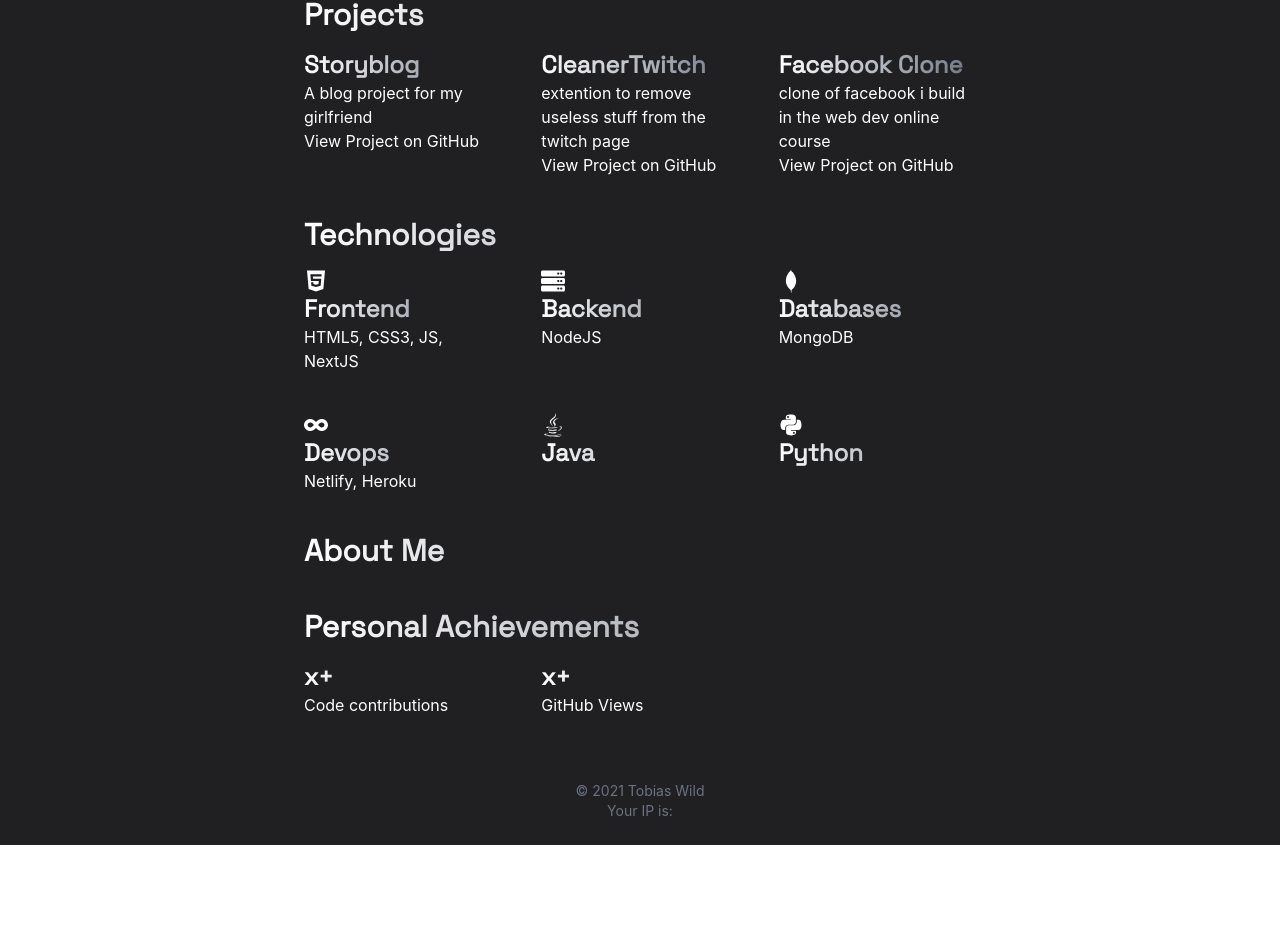
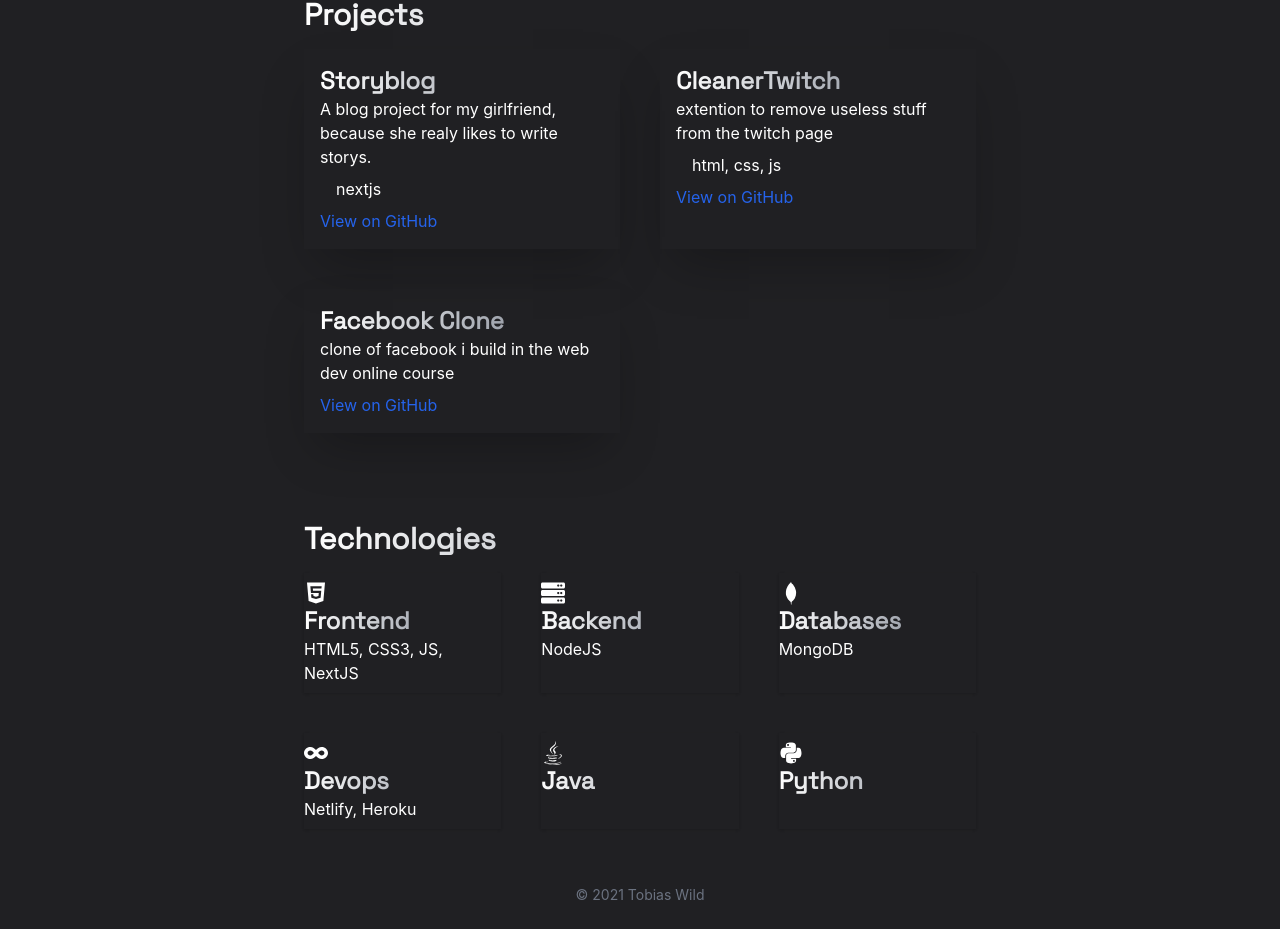
Before and after one commit to tobiaswild/tobiaswild-de, a Next.js app: page / in a window 1280 px wide. Shown: the part 673-1602 px from the top of the page. Before the commit the page ends 1518 px from the top, so only its background shows below. Built offline with nearby package versions, Linux system fonts and the light colour scheme; no server answers.

Commit message:
components, smooth scroll, minimal

```diff
--- /dev/null
+++ b/components/about-me.js
@@ -0,0 +1,21 @@
+const data = [
+    { year: 2021, text: 'Web Dev Online Course' },
+    { year: 2005, text: 'Born in Germany' },
+]
+
+export default function AboutMe() {
+    return (
+        <article id="about-me">
+            <h2>About Me</h2>
+            <h3>Bio</h3>
+            <ul className="grid-cols-1 gap-0 mt-0">
+                {data.map((card, index) => (
+                    <li key={index} className="">
+                        <span className="font-semibold mr-4">{card.year}</span>
+                        {card.text}
+                    </li>
+                ))}
+            </ul>
+        </article>
+    )
+}
--- /dev/null
+++ b/components/achievements.js
@@ -0,0 +1,23 @@
+const data = [
+    { number: 1, text: 'Code contributions' },
+    { number: 0, text: 'GitHub View' },
+    { number: 2, text: 'GitHub Projects' },
+    { number: 1, text: 'Github Followers' },
+    { number: 0, text: 'Github Stars' },
+]
+
+export default function Achievements() {
+    return (
+        <article id="achievements">
+            <h2>Personal Achievements</h2>
+            <ul>
+                {data.map((card, index) => (
+                    <li key={index}>
+                        <h3>{`${card.number}+`}</h3>
+                        <p>{card.text}</p>
+                    </li>
+                ))}
+            </ul>
+        </article>
+    )
+}
--- a/components/footer.js
+++ b/components/footer.js
@@ -4,16 +4,13 @@
 export default function Footer() {
     return (
         <>
-            <Script src="/js/ip.js" />
             <footer className="py-6 text-center text-gray-500 text-sm">
                 &copy; 2021{' '}
                 <Link href="mailto:mail@tobiaswild.de">
-                    <a className="hover:text-blue-700" target="_blank">
+                    <a className="hover:text-blue-900" target="_blank">
                         Tobias Wild
                     </a>
                 </Link>
-                <br />
-                Your IP is: <span id="ip" />
             </footer>
         </>
     )
--- a/components/nav.js
+++ b/components/nav.js
@@ -1,41 +1,24 @@
 import Link from 'next/link'
+import Script from 'next/script'
 import { FaCode, FaInfo, FaProjectDiagram } from 'react-icons/fa'
 import { GrTechnology } from 'react-icons/gr'
 import { GiAchievement } from 'react-icons/gi'
 
+const data = [
+    { link: '#projects', icon: <FaProjectDiagram />, text: 'Projects' },
+    { link: '#technologies', icon: <GrTechnology />, text: 'Technologies' },
+]
+
+const alt = [
+    { link: '#about-me', icon: <FaInfo />, text: 'About Me' },
+    {
+        link: '#achievements',
+        icon: <GiAchievement />,
+        text: 'Personal Achievements',
+    },
+]
+
 export default function Nav() {
-    function Logo() {
-        return (
-            <Link href="/" passHref>
-                <a className="flex rounded font-Space-Grotesk tablet:text-2xl items-center p-2 m-2">
-                    <span>
-                        <FaCode />
-                    </span>
-                    Tobias Wild
-                </a>
-            </Link>
-        )
-    }
-
-    function Links() {
-        return (
-            <div className="flex flex-row">
-                <NavItem link="#projects" icon={<FaProjectDiagram />}>
-                    Projects
-                </NavItem>
-                <NavItem link="#technologies" icon={<GrTechnology />}>
-                    Technologies
-                </NavItem>
-                <NavItem link="#about-me" icon={<FaInfo />}>
-                    About Me
-                </NavItem>
-                <NavItem link="#achievements" icon={<GiAchievement />}>
-                    Personal Achievements
-                </NavItem>
-            </div>
-        )
-    }
-
     function NavItem({ children, link, icon }) {
         return (
             <Link href={link} passHref>
@@ -55,10 +38,29 @@
 
     return (
         <>
+            <Script src="/js/scroll-up.js" />
             <nav className="fixed top-0 w-full h-14 z-10 overflow-hidden backdrop-blur">
                 <div className="flex justify-between max-w-4xl mx-auto">
-                    <Logo />
-                    <Links />
+                    <Link href="/" passHref>
+                        <a
+                            id="top"
+                            className="flex rounded font-Space-Grotesk tablet:text-2xl text-lg items-center p-2 m-2">
+                            <span>
+                                <FaCode />
+                            </span>
+                            Tobias Wild
+                        </a>
+                    </Link>
+                    <div className="flex flex-row">
+                        {data.map((card, index) => (
+                            <NavItem
+                                key={index}
+                                link={card.link}
+                                icon={card.icon}>
+                                {card.text}
+                            </NavItem>
+                        ))}
+                    </div>
                 </div>
             </nav>
         </>
--- /dev/null
+++ b/components/projects.js
@@ -0,0 +1,44 @@
+import Link from 'next/link'
+
+const data = [
+    {
+        name: 'Storyblog',
+        text: 'A blog project for my girlfriend, because she realy likes to write storys.',
+        github: 'storyblog',
+        components: 'nextjs',
+    },
+    {
+        name: 'CleanerTwitch',
+        text: 'extention to remove useless stuff from the twitch page',
+        github: 'CleanerTwitchTV',
+        components: 'html, css, js',
+    },
+    {
+        name: 'Facebook Clone',
+        text: 'clone of facebook i build in the web dev online course',
+        github: 'facebook-klon',
+        components: '',
+    },
+]
+
+export default function Projects() {
+    return (
+        <article id="projects">
+            <h2>Projects</h2>
+            <ul className="grid desktop:grid-cols-2 grid-cols-1 gap-10 mt-4 mb-8">
+                {data.map((card, index) => (
+                    <li key={index} className="shadow-2xl p-4">
+                        <h3>{card.name}</h3>
+                        <p>{card.text}</p>
+                        <p className="px-4 my-2">{card.components}</p>
+                        <Link
+                            href={`https://github.com/tobiaswild/${card.github}`}
+                            passHref>
+                            <a target="_blank">View on GitHub</a>
+                        </Link>
+                    </li>
+                ))}
+            </ul>
+        </article>
+    )
+}
--- /dev/null
+++ b/components/technologies.js
@@ -0,0 +1,52 @@
+import { DiMongodb } from 'react-icons/di'
+import { FaHtml5, FaInfinity, FaJava, FaPython, FaServer } from 'react-icons/fa'
+
+const data = [
+    {
+        icon: <FaHtml5 />,
+        name: 'Frontend',
+        text: 'HTML5, CSS3, JS, NextJS',
+    },
+    {
+        icon: <FaServer />,
+        name: 'Backend',
+        text: 'NodeJS',
+    },
+    {
+        icon: <DiMongodb />,
+        name: 'Databases',
+        text: 'MongoDB',
+    },
+    {
+        icon: <FaInfinity />,
+        name: 'Devops',
+        text: 'Netlify, Heroku',
+    },
+    {
+        icon: <FaJava />,
+        name: 'Java',
+        text: '',
+    },
+    {
+        icon: <FaPython />,
+        name: 'Python',
+        text: '',
+    },
+]
+
+export default function Technologies() {
+    return (
+        <article id="technologies">
+            <h2>Technologies</h2>
+            <ul>
+                {data.map((card, index) => (
+                    <li key={index}>
+                        <span className="text-2xl">{card.icon}</span>
+                        <h3>{card.name}</h3>
+                        <p>{card.text}</p>
+                    </li>
+                ))}
+            </ul>
+        </article>
+    )
+}
--- a/jsconfig.json
+++ b/jsconfig.json
@@ -5,7 +5,7 @@
             "Components/*": ["./components/*"],
             "Lib/*": ["./lib/*"],
             "Styles/*": ["./styles/*"],
-        "Public/*": ["./public/*"],
+            "Public/*": ["./public/*"]
         }
     }
 }
--- a/pages/index.js
+++ b/pages/index.js
@@ -1,23 +1,25 @@
 import Head from 'next/head'
 import Image from 'next/image'
-import Link from 'next/link'
 import Script from 'next/script'
 import Layout from 'Components/layout'
-import { DiMongodb } from 'react-icons/di'
-import {
-    FaGithub,
-    FaHtml5,
-    FaInfinity,
-    FaJava,
-    FaPython,
-    FaServer,
-} from 'react-icons/fa'
+import Achievements from 'Components/achievements'
+import AboutMe from 'Components/about-me'
+import Technologies from 'Components/technologies'
+import Projects from 'Components/projects'
 
 export default function Home() {
     return (
         <>
             <Head>
                 <title>Tobias Wild | Portfolio</title>
+                <meta
+                    description="I am a 16 years old student from Germany.
+                        I love coding. I started learning HTML and CSS in mid
+                        2018 when my school offered a differentiation course on
+                        it. And from there on I taught my self JS. In mid-2021,
+                        I took an online course on web development with ReactJS.
+                        Then I started learning and using NextJS."
+                />
                 <meta charSet="UTF-8" />
                 <meta
                     name="viewport"
@@ -29,7 +31,7 @@
                 <div className="rounded-lg bg-skin-accent py-3 my-6 text-center w-full">
                     Hey, I&apos;m a full-stack developer based in Germany!
                 </div>
-                <article>
+                <article className="pt-0">
                     <div className="float-right tablet:ml-6 rounded-full max-h-32 w-32 p-1 bg-gradient-to-br from-[#102e97] to-pink-500">
                         <Image
                             src="/images/pexels-soumil-kumar-735911.jpg"
@@ -49,105 +51,8 @@
                         Then I started learning and using NextJS.
                     </p>
                 </article>
-                <article id="projects">
-                    <h2>Projects</h2>
-                    <ul>
-                        <li>
-                            <h3>Storyblog</h3>
-                            <p>A blog project for my girlfriend</p>
-                            <Link
-                                href="https://github.com/tobiaswild/storyblog"
-                                passHref>
-                                <a target="_blank">View Project on GitHub</a>
-                            </Link>
-                        </li>
-                        <li>
-                            <h3>CleanerTwitch</h3>
-                            <p>
-                                extention to remove useless stuff from the
-                                twitch page
-                            </p>
-                            <Link
-                                href="https://github.com/tobiaswild/CleanerTwitchTV"
-                                passHref>
-                                <a target="_blank">View Project on GitHub</a>
-                            </Link>
-                        </li>
-                        <li>
-                            <h3>Facebook Clone</h3>
-                            <p>
-                                clone of facebook i build in the web dev online
-                                course
-                            </p>
-                            <Link
-                                href="https://github.com/tobiaswild/facebook-klon"
-                                passHref>
-                                <a target="_blank">View Project on GitHub</a>
-                            </Link>
-                        </li>
-                    </ul>
-                </article>
-                <article id="technologies">
-                    <h2>Technologies</h2>
-                    <ul>
-                        <li>
-                            <span className="text-2xl">
-                                <FaHtml5 />
-                            </span>
-                            <h3>Frontend</h3>
-                            <p>HTML5, CSS3, JS, NextJS</p>
-                        </li>
-                        <li>
-                            <span className="text-2xl">
-                                <FaServer />
-                            </span>
-                            <h3>Backend</h3>
-                            <p>NodeJS</p>
-                        </li>
-                        <li>
-                            <span className="text-2xl">
-                                <DiMongodb />
-                            </span>
-                            <h3>Databases</h3>
-                            <p>MongoDB</p>
-                        </li>
-                        <li>
-                            <span className="text-2xl">
-                                <FaInfinity />
-                            </span>
-                            <h3>Devops</h3>
-                            <p>Netlify, Heroku</p>
-                        </li>
-                        <li>
-                            <span className="text-2xl">
-                                <FaJava />
-                            </span>
-                            <h3>Java</h3>
-                        </li>
-                        <li>
-                            <span className="text-2xl">
-                                <FaPython />
-                            </span>
-                            <h3>Python</h3>
-                        </li>
-                    </ul>
-                </article>
-                <article id="about-me">
-                    <h2>About Me</h2>
-                </article>
-                <article id="achievements">
-                    <h2>Personal Achievements</h2>
-                    <ul>
-                        <li>
-                            <h3>x+</h3>
-                            <p>Code contributions</p>
-                        </li>
-                        <li>
-                            <h3>x+</h3>
-                            <p>GitHub Views</p>
-                        </li>
-                    </ul>
-                </article>
+                <Projects />
+                <Technologies />
             </Layout>
         </>
     )
--- a/public/js/ip.js
+++ /dev/null
@@ -1,8 +0,0 @@
-fetch('https://ip-api.io/json')
-    .then((r) => r.text())
-    .then((r) => {
-        let loc = JSON.parse(r)
-        let ip = loc.ip
-        let ipItem = document.getElementById('ip')
-        ipItem.innerHTML = ip
-    })
--- /dev/null
+++ b/public/js/scroll-up.js
@@ -0,0 +1,8 @@
+var mybutton = document.getElementById('top')
+
+function topFunction() {
+    document.body.scrollTop = 0
+    document.documentElement.scrollTop = 0
+}
+
+mybutton.addEventListener('click', topFunction())
--- a/styles/globals.css
+++ b/styles/globals.css
@@ -1,4 +1,3 @@
-@import url('https://fonts.googleapis.com/css2?family=Bebas+Neue&display=swap');
 @import url('https://fonts.googleapis.com/css2?family=Space+Grotesk&display=swap');
 
 @tailwind base;
@@ -19,6 +18,7 @@
         @apply p-0 m-0 overflow-x-hidden;
         font-family: -apple-system, BlinkMacSystemFont, Segoe UI, Roboto, Oxygen,
             Ubuntu, Cantarell, Fira Sans, Droid Sans, Helvetica Neue, sans-serif;
+        scroll-behavior: smooth;
     }
     a {
         @apply no-underline;
@@ -50,13 +50,16 @@
         @apply text-sm;
     }
     article {
-        @apply my-10;
+        @apply pt-14;
     }
     ul {
         @apply grid desktop:grid-cols-3 tablet:grid-cols-2 grid-cols-1 gap-10 mt-4 mb-8;
     }
     ul li {
-        @apply pl-4 tablet:pl-0;
+        @apply py-2 pl-4 tablet:pl-0 shadow;
+    }
+    ul li a {
+        @apply ml-2 tablet:ml-0 text-blue-600;
     }
     path {
         @apply stroke-white;
--- a/tailwind.config.js
+++ b/tailwind.config.js
@@ -19,7 +19,6 @@
                 },
             },
             fontFamily: {
-                'Bebas-Neue': ['Bebas Neue'],
                 'Space-Grotesk': ['Space Grotesk'],
             },
         },
```
Lines whose indentation alone changed are shown as unchanged.
